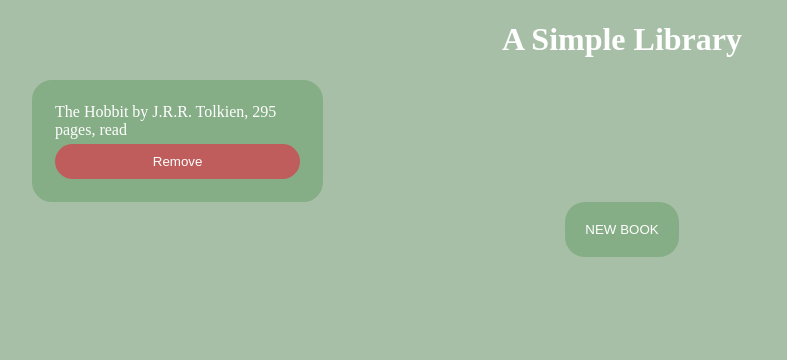
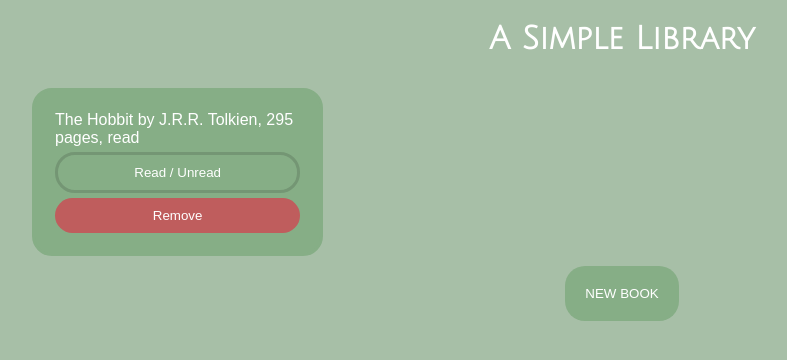
Before and after one commit to michaeljchong/library, a plain HTML site: page index.html in a window 1280 px wide. Shown: the whole page, without its empty margins (18-805 px from the left). Drawn offline with Linux system fonts and the light colour scheme.

Commit message:
Edit font family

```diff
--- a/index.html
+++ b/index.html
@@ -6,6 +6,9 @@
   <meta name="viewport" content="width=device-width, initial-scale=1.0">
   <script src="script.js" defer></script>
   <link rel="stylesheet" type="text/css" href="style.css">
+  <link rel="preconnect" href="https://fonts.googleapis.com">
+  <link rel="preconnect" href="https://fonts.gstatic.com" crossorigin>
+  <link href="https://fonts.googleapis.com/css2?family=Julius+Sans+One&display=swap" rel="stylesheet">
   <title>A Simple Library</title>
 </head>
 <body>
--- a/script.js
+++ b/script.js
@@ -8,8 +8,9 @@ function Book(title, author, numPages, read) {
   this.info = function() {
     return title + ' by ' + author + ', ' + numPages + ' pages, ' + (read ? 'read' : 'not read yet')
   }
-  this.changeRead = function() {
-
+  this.toggleRead = function() {
+    this.read = this.read ? false : true;
+    displayLibrary();
   }
 }
 
@@ -17,6 +18,7 @@ function newBookForm() {
   let f = document.createElement("form");
   f.setAttribute('method', "post");
   f.setAttribute('action', "");
+  f.setAttribute('onsubmit', "return validateForm()")
   let titleLabel = document.createElement("label");
   titleLabel.setAttribute('for', "title");
   titleLabel.innerHTML = "Enter the book title:";
@@ -82,14 +84,11 @@ function addBookToLibrary() {
   let author = document.querySelector("input[name='author']").value;
   let numPages = document.querySelector("input[name='numPages']").value;
   let read = document.querySelector("input[value='true']").checked;
-
   let newBook = new Book(title, author, numPages, read);
   myLibrary.push(newBook);
   document.querySelector("form").remove();
   displayLibrary();
 }
-
-
 
 function displayLibrary() {
   let display = document.querySelector(".display");
@@ -99,9 +98,13 @@ function displayLibrary() {
     book.id = index;
     book.className = "book";
     book.innerHTML = myLibrary[index].info();
+    let toggleReadStatus = document.createElement("button");
+    toggleReadStatus.className = "toggle";
+    toggleReadStatus.innerHTML = "Read / Unread";
     let remove = document.createElement("button");
     remove.className = "remove";
     remove.innerHTML = "Remove";
+    book.appendChild(toggleReadStatus);
     book.appendChild(remove);
     display.appendChild(book);
   }
@@ -110,7 +113,6 @@ function displayLibrary() {
 let newBook = document.querySelector(".new");
 newBook.addEventListener("click", newBookForm);
 
-
 const hobbit = new Book('The Hobbit', 'J.R.R. Tolkien', 295, true);
 myLibrary.push(hobbit);
 displayLibrary();
--- a/style.css
+++ b/style.css
@@ -5,6 +5,12 @@ body {
   color: white;
   background-color: rgb(167, 191, 167);
   margin: 0 50px;
+  gap: 10px;
+  font-family: Arial, Helvetica, sans-serif;
+}
+
+h1 {
+  font-family: 'Julius Sans One';
 }
 
 button {
@@ -47,3 +53,7 @@ button.new {
 button.remove {
   background-color: rgb(191, 93, 93);
 }
+
+button.toggle {
+  border:rgb(116, 150, 116) solid;
+}
```
